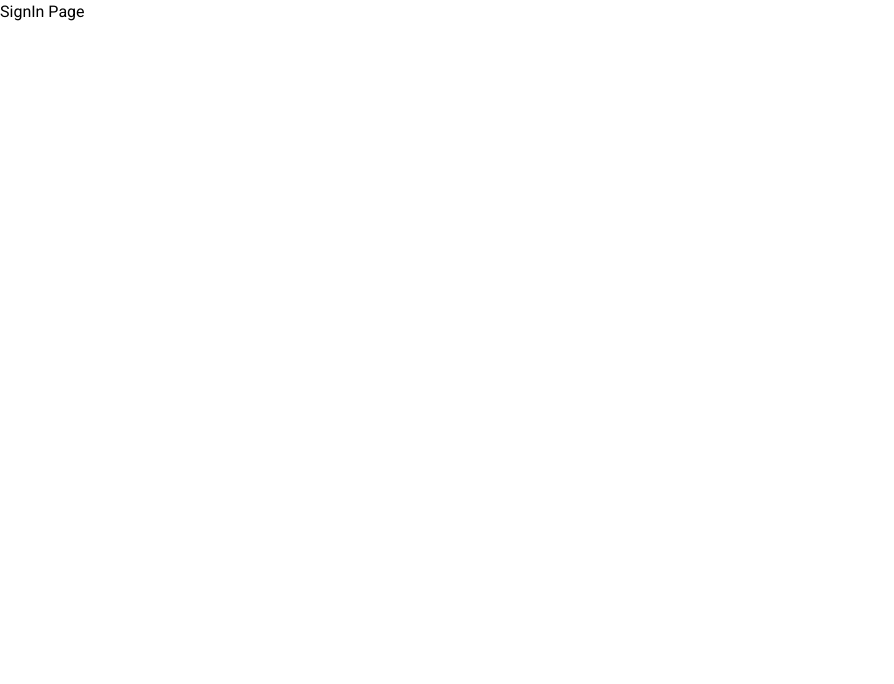
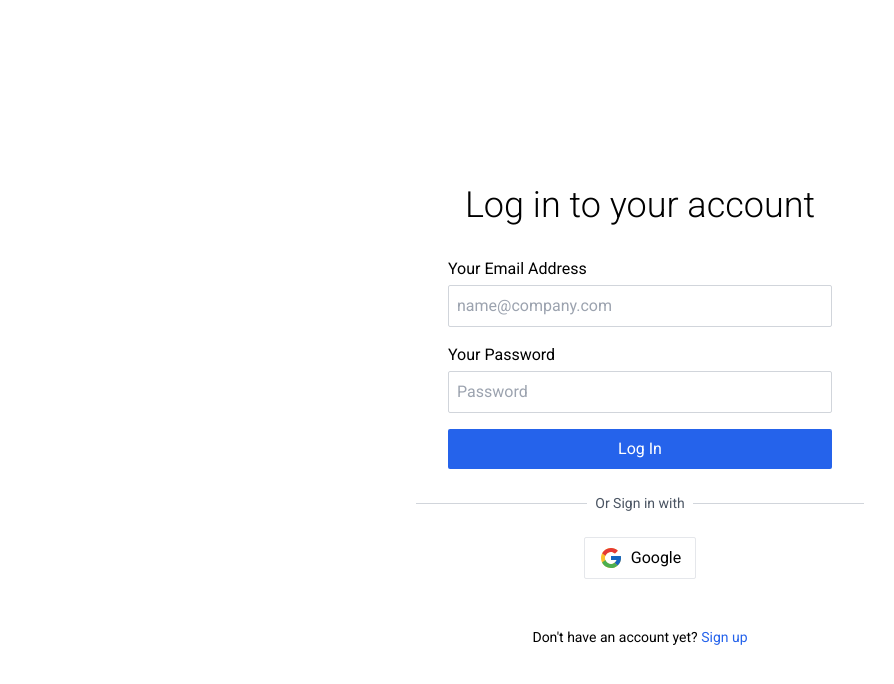
Before and after one commit to V-MuthuKamalesh/Workflow-Frontend, a Next.js app: page /auth/signin in a window 1280 px wide. Shown: the top 684 px of the page, without its empty margins (0-894 px from the left). Built offline with nearby package versions, Linux system fonts and the light colour scheme.

Commit message:
Create Signup and Signin UI

```diff
--- a/src/app/(authentication)/auth/signin/page.js
+++ b/src/app/(authentication)/auth/signin/page.js
@@ -1,7 +1,44 @@
+import BasicAuthSignIn from "@/app/_components/auth/BasicAuthSignIn";
+import Google from "@/app/_components/svg/Google";
+import Link from "next/link";
+
+export function generateMetadata() {
+  return {
+    title: "WorkFlow | Signin",
+    description: "WorkFlow Signin Page",
+  };
+}
+
 export default function SignInPage() {
   return (
-    <>
-      <h1>SignIn Page</h1>
-    </>
+    <div className="flex flex-col items-center justify-center min-h-screen px-4">
+      <div className="w-full max-w-lg p-6 bg-white rounded-lg flex flex-col items-center justify-center md:p-8">
+        <h1 className="text-3xl md:text-4xl font-light text-center">
+          Log in to your account
+        </h1>
+
+        <BasicAuthSignIn />
+
+        <div className="flex items-center my-6 w-full">
+          <hr className="flex-grow border-gray-300" />
+          <p className="px-2 text-gray-600 text-xs md:text-sm">
+            Or Sign in with
+          </p>
+          <hr className="flex-grow border-gray-300" />
+        </div>
+
+        <button className="w-full md:w-1/4 border border-gray-200 rounded-sm py-2 hover:bg-gray-100 flex items-center justify-center space-x-2">
+          <Google />
+          <span className="text-sm md:text-base">Google</span>
+        </button>
+      </div>
+
+      <p className="mt-4 text-xs md:text-sm text-center">
+        Don&apos;t have an account yet?{" "}
+        <Link href="/auth/signup" className="text-blue-600 hover:underline">
+          Sign up
+        </Link>
+      </p>
+    </div>
   );
 }
--- a/src/app/(authentication)/auth/signup/page.js
+++ b/src/app/(authentication)/auth/signup/page.js
@@ -1,4 +1,13 @@
+import BasicAuthSignUp from "@/app/_components/auth/BasicAuthSignUp";
+import Google from "@/app/_components/svg/Google";
 import Link from "next/link";
+
+export function generateMetadata() {
+  return {
+    title: "WorkFlow | Signup",
+    description: "WorkFlow Signup Page",
+  };
+}
 
 export default function SignUpPage() {
   return (
@@ -11,8 +20,9 @@ export default function SignUpPage() {
           Get started - it&apos;s free. No Credit card needed.
         </p>
 
-        <button className="w-full border border-gray-200 rounded-sm py-2 hover:bg-gray-100">
-          Continue with Google
+        <button className="w-full border border-gray-200 rounded-sm py-2 hover:bg-gray-100 flex items-center justify-center space-x-1">
+          <Google />
+          <span>Continue with Google</span>
         </button>
 
         <div className="flex items-center my-4 w-full">
@@ -21,16 +31,7 @@ export default function SignUpPage() {
           <hr className="flex-grow border-gray-300" />
         </div>
 
-        <form className="flex flex-col items-center justify-center space-y-4 w-full">
-          <input
-            className="w-full outline-none border border-gray-200 p-2 rounded-sm"
-            type="email"
-            placeholder="name@company.com"
-          />
-          <button className="w-full text-white bg-blue-600 hover:bg-blue-700 border border-gray-200 rounded-sm py-2">
-            Continue
-          </button>
-        </form>
+        <BasicAuthSignUp />
 
         <p className="mt-10 text-sm text-center">
           By proceeding, you agree to the{" "}
--- /dev/null
+++ b/src/app/_components/auth/BasicAuthSignIn.js
@@ -0,0 +1,75 @@
+"use client";
+
+import { useRouter } from "next/navigation";
+import { useState } from "react";
+
+export default function BasicAuthSignIn() {
+  const [formData, setFormData] = useState({
+    email: "",
+    password: "",
+  });
+  const [error, setError] = useState(false);
+  const router = useRouter();
+
+  function handleSubmit(event) {
+    event.preventDefault();
+
+    // TODO: Backend Signin
+    const response = { status: 200 };
+
+    setFormData({ email: "", password: "" });
+
+    if (response.status === 409) {
+      setError(true);
+      return;
+    }
+
+    router.push("/dashboard");
+  }
+
+  function handleFormDataChange(event) {
+    const { name, value } = event.target;
+
+    setFormData((prevState) => ({ ...prevState, [name]: value }));
+    setError(false);
+  }
+
+  return (
+    <form
+      onSubmit={handleSubmit}
+      className="w-full max-w-sm flex flex-col items-center mt-8"
+    >
+      <p className="text-sm md:text-base text-left w-full">
+        Your Email Address
+      </p>
+      <input
+        className="w-full outline-none border border-gray-300 p-2 rounded-sm mt-1 mb-4 text-sm md:text-base"
+        type="email"
+        placeholder="name@company.com"
+        name="email"
+        value={formData.email}
+        onChange={handleFormDataChange}
+        required
+      />
+
+      <p className="text-sm md:text-base text-left w-full">Your Password</p>
+      <input
+        className="w-full outline-none border border-gray-300 p-2 rounded-sm mt-1 mb-4 text-sm md:text-base"
+        type="password"
+        placeholder="Password"
+        name="password"
+        value={formData.password}
+        onChange={handleFormDataChange}
+        required
+      />
+
+      {error && (
+        <span className="text-red-600 text-xs">Invalid Credentials</span>
+      )}
+
+      <button className="w-full text-white bg-blue-600 hover:bg-blue-700 rounded-sm py-2 text-sm md:text-base">
+        Log In
+      </button>
+    </form>
+  );
+}
--- /dev/null
+++ b/src/app/_components/auth/BasicAuthSignUp.js
@@ -0,0 +1,56 @@
+"use client";
+
+import { useRouter } from "next/navigation";
+import { useState } from "react";
+
+export default function BasicAuthSignUp() {
+  const [email, setEmail] = useState("");
+  const [error, setError] = useState(false);
+  const router = useRouter();
+
+  async function handleEmailSubmit(event) {
+    event.preventDefault();
+
+    // TODO: Backend Email Verification
+
+    const response = { status: 200 }; // Response from server
+
+    // Email already exists
+    if (response.status === 409) {
+      setError(true);
+      return;
+    }
+
+    // If email not exists
+    router.push("/users/account-creation");
+  }
+
+  function handleEmailChange(event) {
+    setEmail(event.target.value);
+    setError(false);
+  }
+
+  return (
+    <form
+      onSubmit={handleEmailSubmit}
+      className="flex flex-col items-center justify-center space-y-4 w-full"
+    >
+      <input
+        className="w-full outline-none border border-gray-300 p-2 rounded-sm"
+        type="email"
+        placeholder="name@company.com"
+        name="email"
+        value={email}
+        onChange={handleEmailChange}
+        // autoComplete="off"
+        required
+      />
+      {error && (
+        <span className="text-red-600 text-xs">Email Already Exists!</span>
+      )}
+      <button className="w-full text-white bg-blue-600 hover:bg-blue-700 border border-gray-200 rounded-sm py-2">
+        Continue
+      </button>
+    </form>
+  );
+}
--- /dev/null
+++ b/src/app/_components/svg/Google.js
@@ -0,0 +1,29 @@
+export default function Google() {
+  return (
+    <svg
+      xmlns="http://www.w3.org/2000/svg"
+      x="0px"
+      y="0px"
+      width="24"
+      height="24"
+      viewBox="0 0 48 48"
+    >
+      <path
+        fill="#fbc02d"
+        d="M43.611,20.083H42V20H24v8h11.303c-1.649,4.657-6.08,8-11.303,8c-6.627,0-12-5.373-12-12	s5.373-12,12-12c3.059,0,5.842,1.154,7.961,3.039l5.657-5.657C34.046,6.053,29.268,4,24,4C12.955,4,4,12.955,4,24s8.955,20,20,20	s20-8.955,20-20C44,22.659,43.862,21.35,43.611,20.083z"
+      ></path>
+      <path
+        fill="#e53935"
+        d="M6.306,14.691l6.571,4.819C14.655,15.108,18.961,12,24,12c3.059,0,5.842,1.154,7.961,3.039	l5.657-5.657C34.046,6.053,29.268,4,24,4C16.318,4,9.656,8.337,6.306,14.691z"
+      ></path>
+      <path
+        fill="#4caf50"
+        d="M24,44c5.166,0,9.86-1.977,13.409-5.192l-6.19-5.238C29.211,35.091,26.715,36,24,36	c-5.202,0-9.619-3.317-11.283-7.946l-6.522,5.025C9.505,39.556,16.227,44,24,44z"
+      ></path>
+      <path
+        fill="#1565c0"
+        d="M43.611,20.083L43.595,20L42,20H24v8h11.303c-0.792,2.237-2.231,4.166-4.087,5.571	c0.001-0.001,0.002-0.001,0.003-0.002l6.19,5.238C36.971,39.205,44,34,44,24C44,22.659,43.862,21.35,43.611,20.083z"
+      ></path>
+    </svg>
+  );
+}
--- a/src/app/layout.js
+++ b/src/app/layout.js
@@ -4,7 +4,7 @@ import { Roboto } from "next/font/google";
 import "./globals.css";
 
 const roboto = Roboto({
-  weight: ["400", "700"],
+  weight: ["100", "300", "400", "500", "700", "900"],
   subsets: ["latin"],
 });
 
@@ -19,8 +19,8 @@ const geistMono = Geist_Mono({
 });
 
 export const metadata = {
-  title: "Create Next App",
-  description: "Generated by create next app",
+  title: "WorkFlow",
+  description: "Your Project, Perfectly Managed.",
 };
 
 export default function RootLayout({ children }) {
```
